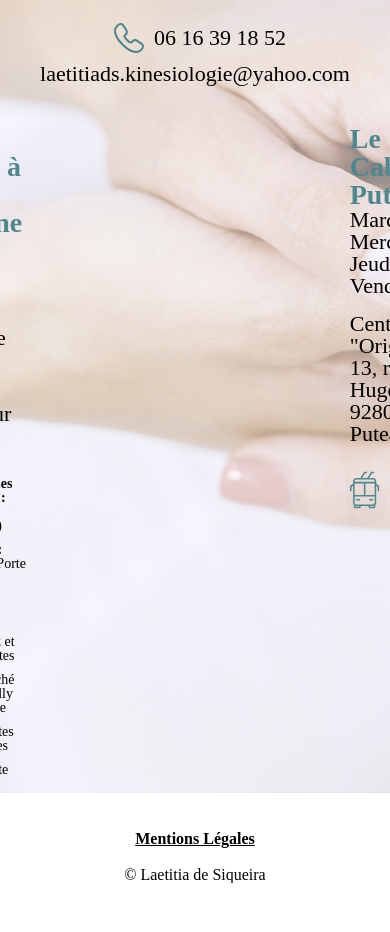
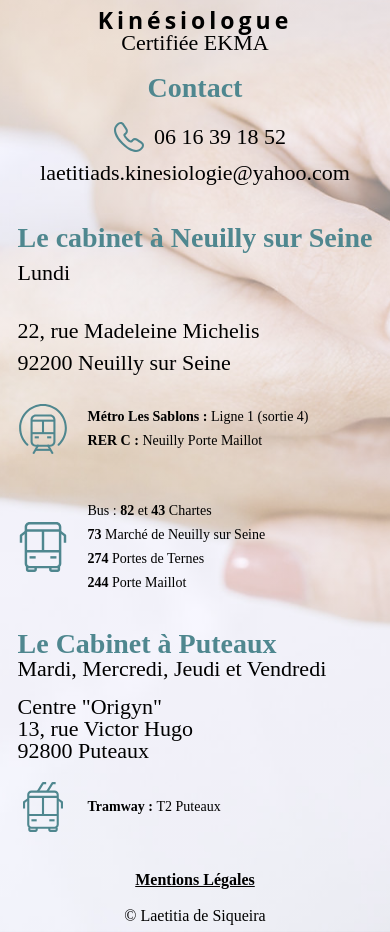
Before and after one commit to Noah-Sfez/kinesiologie, a Vue app: page / in a window 390 px wide. Shown: the part 1434-2366 px from the top of the page. Before the commit the page ends 2317 px from the top, so only its background shows below. Built offline with nearby package versions, Linux system fonts and the light colour scheme; a web font is replaced by a local one.

Commit message:
Footer Responsive

```diff
--- a/src/components/Footer.vue
+++ b/src/components/Footer.vue
@@ -129,6 +129,11 @@ const router = useRouter()
   gap: 20px;
   padding: 2%;
 }
+@media screen and (max-width: 768px) {
+    .parallax {
+        height: auto;
+    }
+}
 .name_infos {
     display: flex;
     flex-direction: column;
@@ -193,6 +198,12 @@ a {
     gap: 20rem;
     align-items: flex-start;
 }
+@media screen and (max-width: 768px) {
+    .cabinets {
+        flex-direction: column;
+        gap: 20px;
+    }
+}
 .cabinet {
     display: flex;
     flex-direction: column;
```
